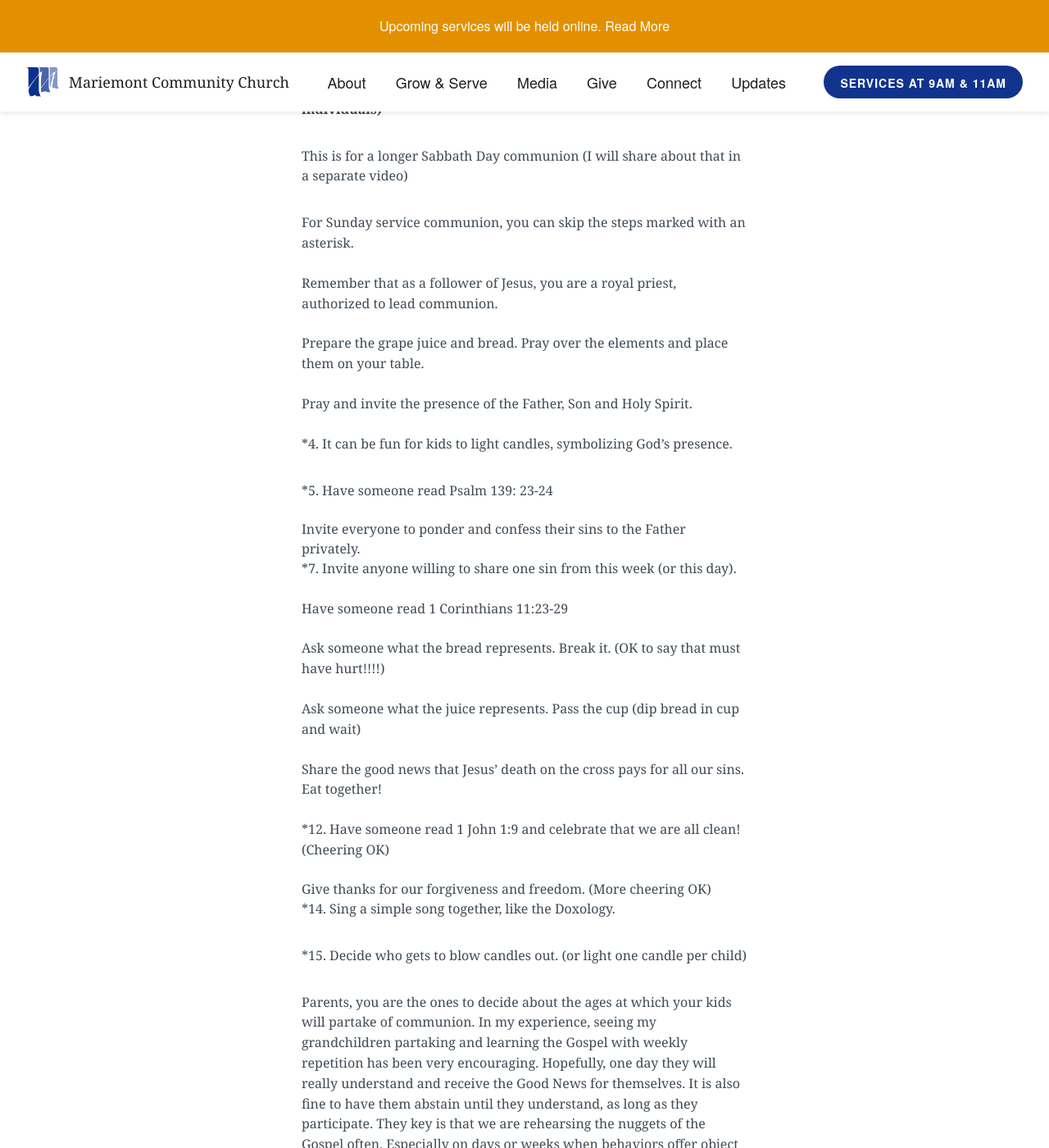
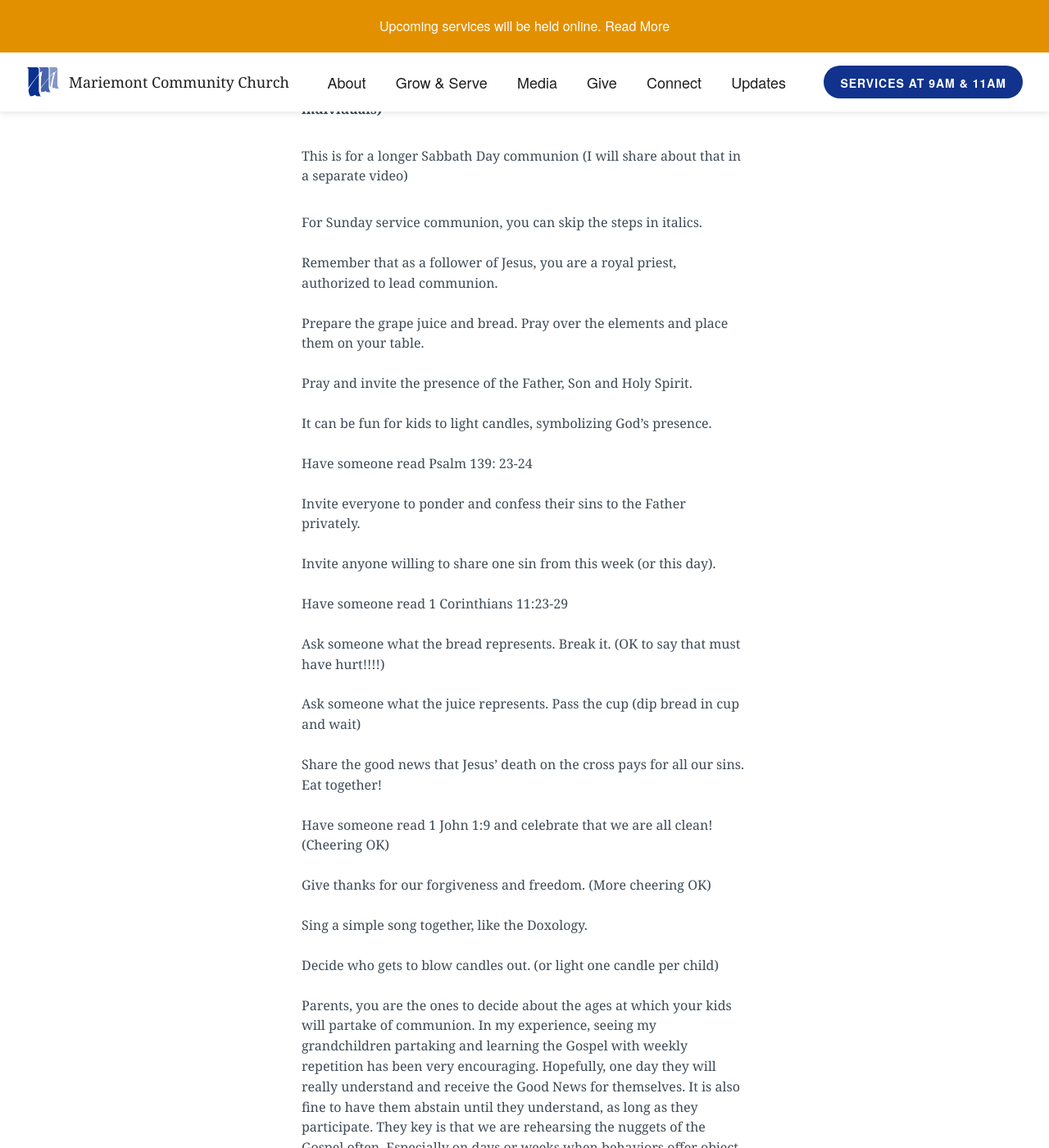
Before and after one commit to lukemoderwell/mariemont, a Jekyll site: the page built from updates.markdown, in a window 1280 px wide and 1400 px high, scrolled down 2170 px. Shown: the whole window at 82% size. Built offline with Jekyll 4.4.1, drawn with Linux system fonts in a browser that asks for light colours; nearby versions of some CDN libraries.

Commit message:
Updated Updates

```diff
--- a/updates.markdown
+++ b/updates.markdown
@@ -70,7 +70,7 @@
 
 This is for a longer Sabbath Day communion (I will share about that in a separate video)
 
-For Sunday service communion, you can skip the steps marked with an asterisk.
+For Sunday service communion, you can skip the steps in italics.
 
 1. Remember that as a follower of Jesus, you are a royal priest, authorized to lead communion.
 
@@ -78,13 +78,13 @@
 
 3. Pray and invite the presence of the Father, Son and Holy Spirit.
 
-*4. It can be fun for kids to light candles, symbolizing God’s presence.
+4. *It can be fun for kids to light candles, symbolizing God’s presence.*
 
-*5. Have someone read Psalm 139: 23-24
+5. *Have someone read Psalm 139: 23-24*
 
 6. Invite everyone to ponder and confess their sins to the Father privately.
 
-*7. Invite anyone willing to share one sin from this week (or this day).
+7. *Invite anyone willing to share one sin from this week (or this day).*
 
 8. Have someone read 1 Corinthians 11:23-29
 
@@ -94,13 +94,13 @@
 
 11. Share the good news that Jesus’ death on the cross pays for all our sins. Eat together!
 
-*12. Have someone read 1 John 1:9 and celebrate that we are all clean! (Cheering OK)
+12. *Have someone read 1 John 1:9 and celebrate that we are all clean! (Cheering OK)*
 
 13. Give thanks for our forgiveness and freedom. (More cheering OK)
 
-*14. Sing a simple song together, like the Doxology.
+14. *Sing a simple song together, like the Doxology.*
 
-*15. Decide who gets to blow candles out. (or light one candle per child)
+15. *Decide who gets to blow candles out. (or light one candle per child)*
 
 Parents, you are the ones to decide about the ages at which your kids will partake of communion. In my experience, seeing my grandchildren partaking and learning the Gospel with weekly repetition has been very encouraging. Hopefully, one day they will really understand and receive the Good News for themselves. It is also fine to have them abstain until they understand, as long as they participate. They key is that we are rehearsing the nuggets of the Gospel often. Especially on days or weeks when behaviors offer object lessons in the pain of sin and the cost and wonder of the Cross.
 
```
